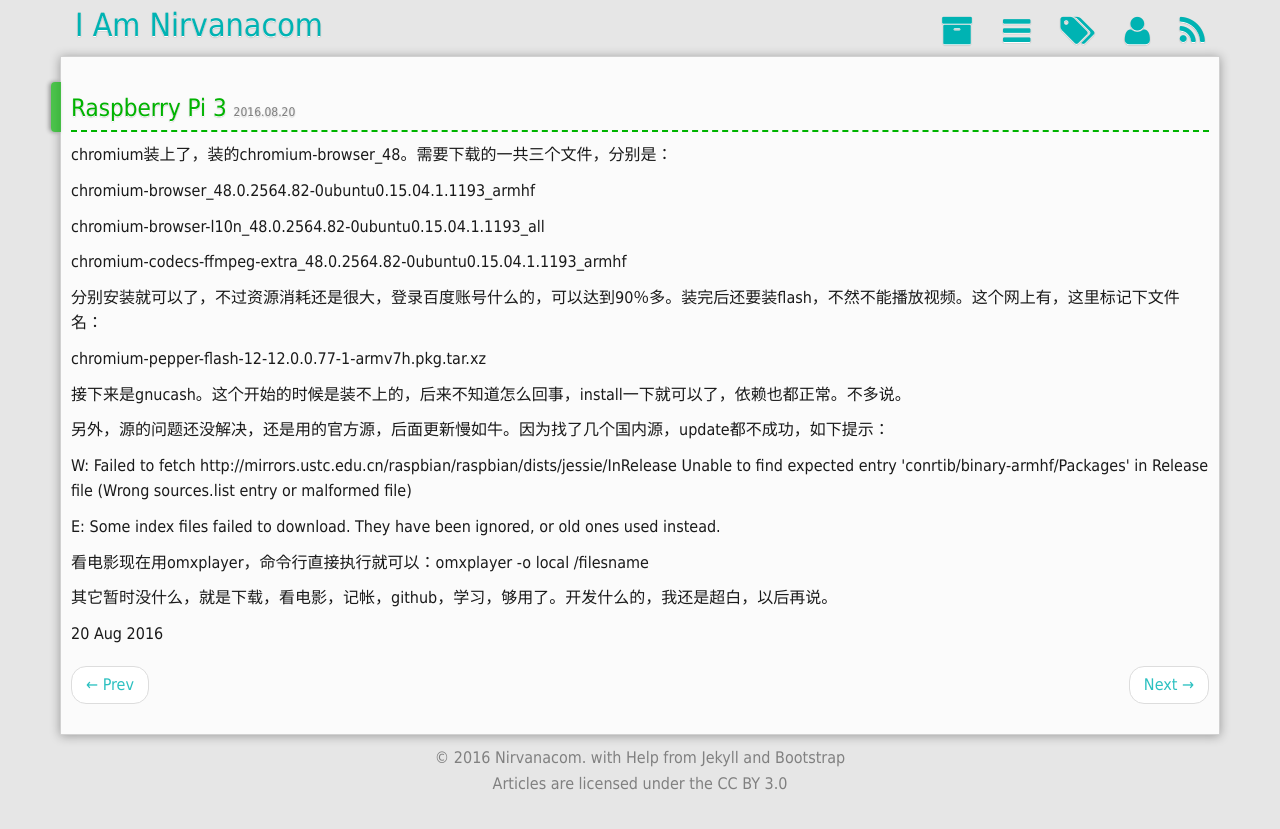
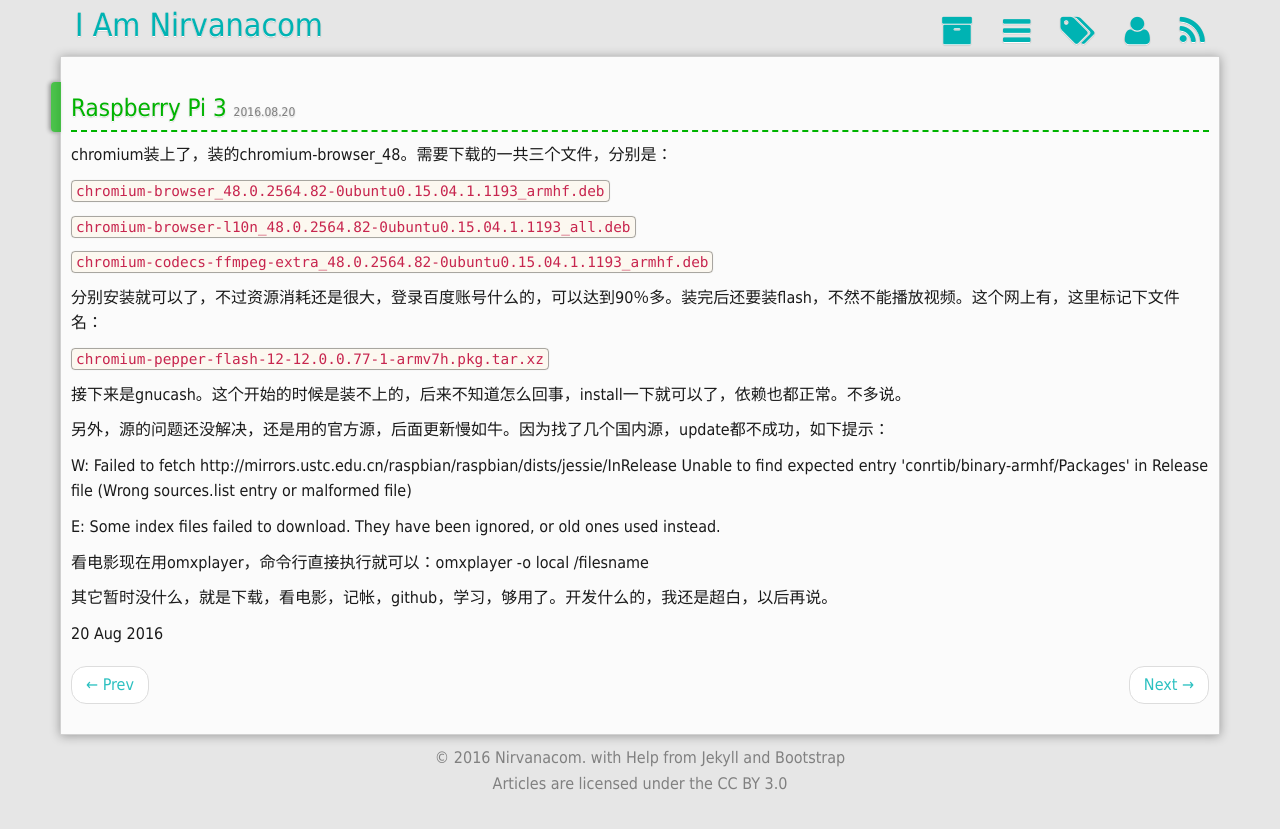
Before and after one commit to nirvanacom/nirvanacom.github.io, a Jekyll site: the page built from _posts/2016-08-20-raspberry_pi.md, in a window 1280 px wide. Shown: the top 829 px of the page. Built offline with Jekyll 4.4.1, drawn with Linux system fonts in a browser that asks for light colours; comment, search, counter and statistics services are not loaded.

Commit message:
Update 2016-08-20-raspberry_pi.md
add code

```diff
--- a/_posts/2016-08-20-raspberry_pi.md
+++ b/_posts/2016-08-20-raspberry_pi.md
@@ -5,11 +5,11 @@ category: linux
 tags: [raspberry pi]
 ---
 <p>chromium装上了，装的chromium-browser_48。需要下载的一共三个文件，分别是：</p>
-<p>chromium-browser_48.0.2564.82-0ubuntu0.15.04.1.1193_armhf</p>
-<p>chromium-browser-l10n_48.0.2564.82-0ubuntu0.15.04.1.1193_all</p>
-<p>chromium-codecs-ffmpeg-extra_48.0.2564.82-0ubuntu0.15.04.1.1193_armhf</p>
+<p><code>chromium-browser_48.0.2564.82-0ubuntu0.15.04.1.1193_armhf.deb</code></p>
+<p><code>chromium-browser-l10n_48.0.2564.82-0ubuntu0.15.04.1.1193_all.deb</code></p>
+<p><code>chromium-codecs-ffmpeg-extra_48.0.2564.82-0ubuntu0.15.04.1.1193_armhf.deb</code></p>
 <p>分别安装就可以了，不过资源消耗还是很大，登录百度账号什么的，可以达到90％多。装完后还要装flash，不然不能播放视频。这个网上有，这里标记下文件名：</p>
-<p>chromium-pepper-flash-12-12.0.0.77-1-armv7h.pkg.tar.xz</p>
+<p><code>chromium-pepper-flash-12-12.0.0.77-1-armv7h.pkg.tar.xz</code></p>
 <p>接下来是gnucash。这个开始的时候是装不上的，后来不知道怎么回事，install一下就可以了，依赖也都正常。不多说。</p>
 <p>另外，源的问题还没解决，还是用的官方源，后面更新慢如牛。因为找了几个国内源，update都不成功，如下提示：</p>
 <p>W: Failed to fetch http://mirrors.ustc.edu.cn/raspbian/raspbian/dists/jessie/InRelease  Unable to find expected entry 'conrtib/binary-armhf/Packages' in Release file (Wrong sources.list entry or malformed file)
@@ -19,4 +19,4 @@ tags: [raspberry pi]
 
 
 
-{{ page.date | date_to_string }}
+<p>{{ page.date | date_to_string }}</p>
```
